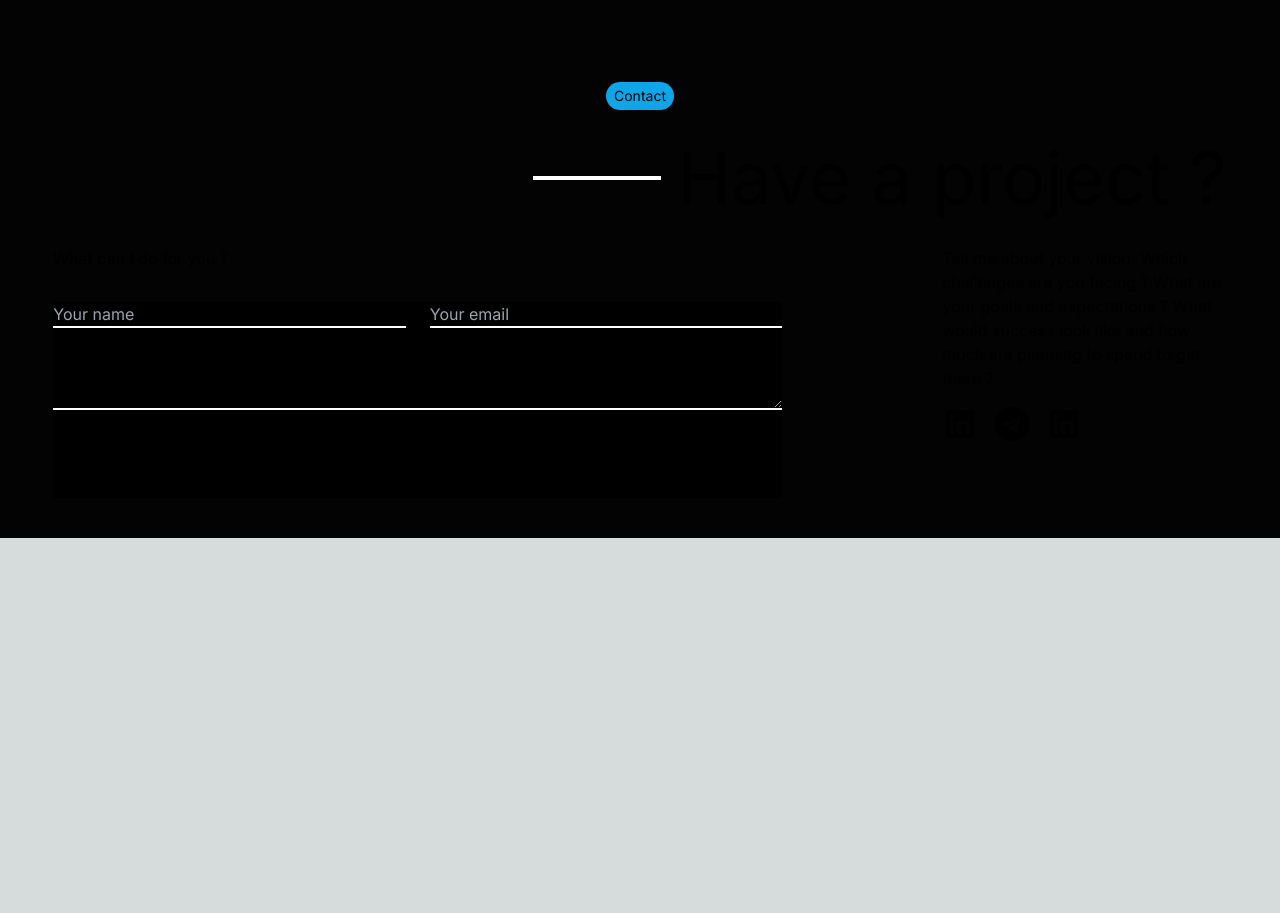
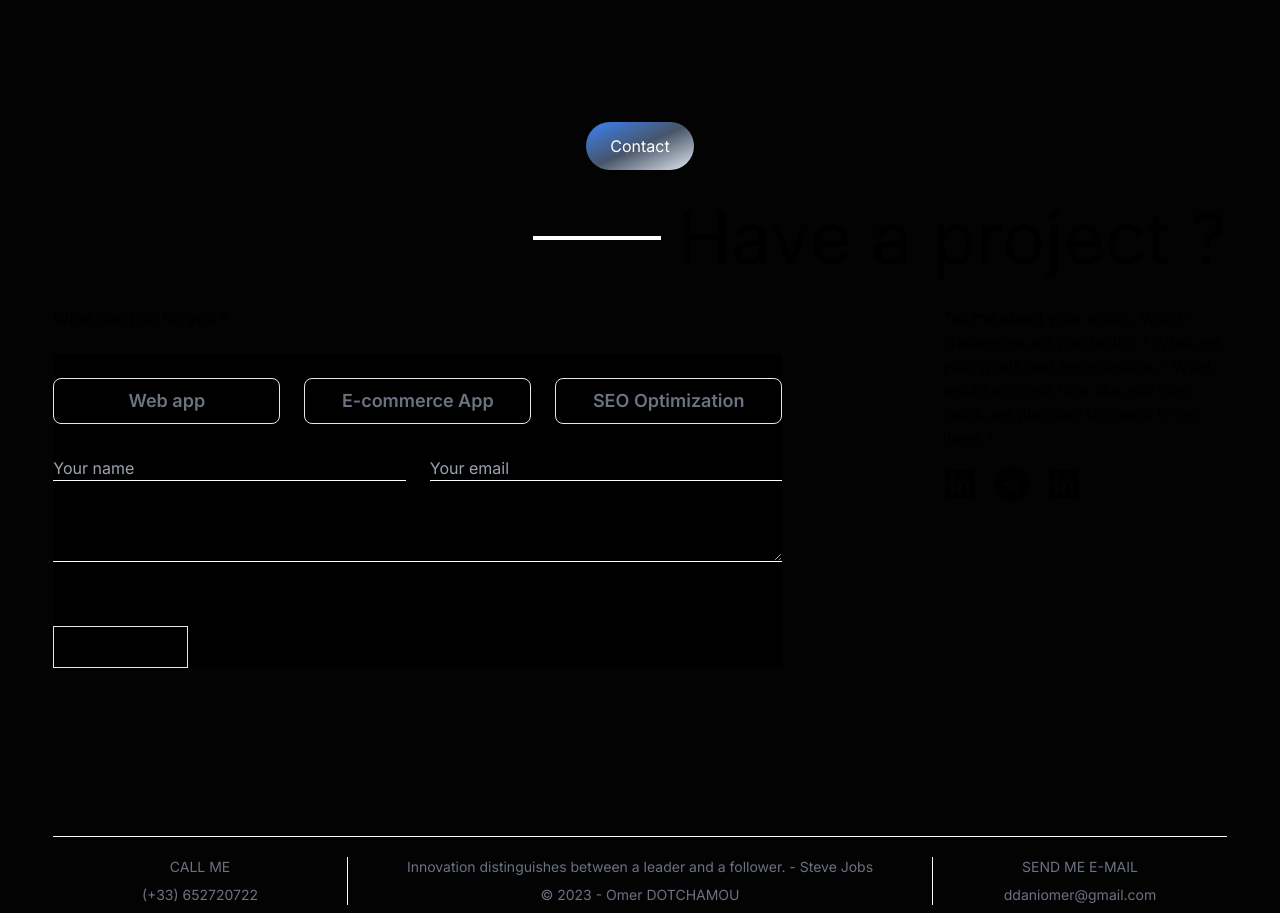
Before and after one commit to DaniOmer/nextjs-portfolio, a Next.js app: page / in a window 1280 px wide. Shown: the part 1540-2453 px from the top of the page. Before the commit the page ends 2078 px from the top, so only its background shows below. Built offline with nearby package versions, Linux system fonts and the light colour scheme.

Commit message:
Setting up getForm for contact section

```diff
--- a/package.json
+++ b/package.json
@@ -13,7 +13,8 @@
     "react": "^18",
     "react-dom": "^18",
     "react-icons": "^4.11.0",
-    "react-type-animation": "^3.2.0"
+    "react-type-animation": "^3.2.0",
+    "resend": "^1.1.0"
   },
   "devDependencies": {
     "autoprefixer": "^10",
--- a/src/app/page.js
+++ b/src/app/page.js
@@ -5,6 +5,7 @@ import NavBar from "@/components/NavBar/NavBar";
 import Services from "@/components/Services/Services";
 import Works from "@/components/Works/Works";
 import Contact from "@/components/Contact/Contact";
+import Footer from "@/components/Footer/Footer";
 
 export default function Home() {
   return (
@@ -15,6 +16,7 @@ export default function Home() {
         <Services />
         <Works />
         <Contact />
+        <Footer />
       </div>
     </main>
   );
--- a/src/components/Contact/Contact.jsx
+++ b/src/components/Contact/Contact.jsx
@@ -1,8 +1,49 @@
+import React, { useState } from "react";
 import SectionTitle from "../SectionTitle/SectionTitle";
 import { AiFillLinkedin } from "react-icons/ai";
 import { FaTelegram } from "react-icons/fa";
 
 const Contact = () => {
+  const [isFormFilled, setIsFormFilled] = useState(true);
+  const [emailSuccess, setEmailSuccess] = useState(false);
+
+  // const handleSubmit = async (e) => {
+  //   e.preventDefault();
+  //   if (
+  //     e.target.subject.value === "" ||
+  //     e.target.name.value === "" ||
+  //     e.target.email.value === "" ||
+  //     e.target.message.value === ""
+  //   ) {
+  //     setIsFormFilled(false);
+  //   } else {
+  //     const data = {
+  //       subject: e.target.subject.value,
+  //       name: e.target.name.value,
+  //       email: e.target.email.value,
+  //       message: e.target.message.value,
+  //     };
+  //     const JSONdata = JSON.stringify(data);
+  //     const endpoint = "/api/send";
+  //     const options = {
+  //       method: "POST",
+  //       headers: {
+  //         "Content-Type": "application/json",
+  //       },
+  //       body: JSONdata,
+  //     };
+
+  //     const response = await fetch(endpoint, options);
+  //     const resData = await response.json();
+  //     console.log(resData);
+
+  //     if (resData.status === 200) {
+  //       setEmailSuccess(true);
+  //       console.log("Message sent successfully!");
+  //     }
+  //   }
+  // };
+
   return (
     <section className="mt-4 pt-20 md:pt-32" id="contact">
       <SectionTitle title="Contact" />
@@ -11,33 +52,132 @@ const Contact = () => {
           <span className="block w-16 md:w-32 h-1 bg-white"></span>
           <p className="text-3xl md:text-7xl">Have a project ?</p>
         </div>
-        <div className="mt-8 grid grid-cols-1 md:grid-cols-3 md:gap-40">
+        <div className="mt-8 grid grid-cols-1 lg:grid-cols-3 lg:gap-40">
           <div className="col-span-2">
-            <h3>What can I do for you ?</h3>
-            <form action="" className="bg-black mb-10">
+            <h3 className="mb-6">What can I do for you ?</h3>
+            {!isFormFilled ? (
+              <div
+                class="bg-red-100 border border-red-400 text-red-700 px-4 py-3 rounded relative"
+                role="alert"
+              >
+                <span class="block sm:inline font-semibold">
+                  Please complete all the fields.
+                </span>
+                <span
+                  class="absolute top-0 bottom-0 right-0 px-4 py-3"
+                  onClick={() => setIsFormFilled(true)}
+                >
+                  <svg
+                    class="fill-current h-6 w-6 text-red-500"
+                    role="button"
+                    xmlns="http://www.w3.org/2000/svg"
+                    viewBox="0 0 20 20"
+                  >
+                    <title>Close</title>
+                    <path d="M14.348 14.849a1.2 1.2 0 0 1-1.697 0L10 11.819l-2.651 3.029a1.2 1.2 0 1 1-1.697-1.697l2.758-3.15-2.759-3.152a1.2 1.2 0 1 1 1.697-1.697L10 8.183l2.651-3.031a1.2 1.2 0 1 1 1.697 1.697l-2.758 3.152 2.758 3.15a1.2 1.2 0 0 1 0 1.698z" />
+                  </svg>
+                </span>
+              </div>
+            ) : null}
+            <form
+              className="bg-black mb-10"
+              action="https://getform.io/f/6ee77c86-f4e5-45ce-82a0-8337a719acff"
+              method="POST"
+            >
+              <ul className="grid w-full gap-6 md:grid-cols-3">
+                <li>
+                  <input
+                    type="radio"
+                    id="web-app"
+                    name="subject"
+                    value="web-app"
+                    className="peer opacity-0"
+                    readOnly="true"
+                    required
+                  />
+                  <label
+                    htmlFor="web-app"
+                    className="inline-flex items-center justify-center w-full py-2 text-gray-500 border border-gray-200 rounded-lg cursor-pointer peer-checked:bg-white hover:text-gray-600 hover:bg-gray-400"
+                  >
+                    <div className="block">
+                      <p className="w-pl text-lg font-semibold">Web app</p>
+                    </div>
+                  </label>
+                </li>
+                <li>
+                  <input
+                    type="radio"
+                    id="ecommerce-app"
+                    name="subject"
+                    value="ecommerce-app"
+                    className="peer opacity-0"
+                    readOnly="true"
+                    required
+                  />
+                  <label
+                    htmlFor="ecommerce-app"
+                    className="inline-flex items-center justify-center w-full py-2 text-gray-500 border border-gray-200 rounded-lg cursor-pointer peer-checked:bg-white hover:text-gray-600 hover:bg-gray-400"
+                  >
+                    <div className="block text-center">
+                      <p className="w-full text-lg font-semibold">
+                        E-commerce App
+                      </p>
+                    </div>
+                  </label>
+                </li>
+                <li>
+                  <input
+                    type="radio"
+                    id="seo-app"
+                    name="subject"
+                    value="seo-app"
+                    className="peer opacity-0"
+                    readOnly="true"
+                    required
+                  />
+                  <label
+                    htmlFor="seo-app"
+                    className="inline-flex items-center justify-center w-full py-2 text-gray-500 border border-gray-200 rounded-lg cursor-pointer peer-checked:bg-white hover:text-gray-600 hover:bg-gray-400"
+                  >
+                    <div className="block text-center">
+                      <p className="w-full text-lg font-semibold">
+                        SEO Optimization
+                      </p>
+                    </div>
+                  </label>
+                </li>
+              </ul>
               <div className="gap-6 mb-8 mt-8 w-full grid grid-cols-2">
                 <input
                   type="text"
+                  name="name"
                   placeholder="Your name"
-                  className="bg-black border-b-2 border-white focus:outline-none"
+                  className="bg-black border-b border-white focus:outline-none"
+                  required
                 />
                 <input
-                  type="text"
+                  type="email"
+                  name="email"
                   placeholder="Your email"
-                  className="bg-black border-b-2 border-white focus:outline-none"
+                  className="bg-black border-b border-white focus:outline-none"
+                  required
                 />
               </div>
               <div className="flex flex-col">
-                <label htmlFor="details">Project details</label>
+                <label htmlFor="message">Project details</label>
                 <textarea
-                  name="details"
-                  id="details"
+                  name="message"
+                  id="message"
                   cols="2"
                   rows="1"
-                  className="bg-black border-b-2 border-white focus:outline-none"
+                  className="bg-black border-b border-white focus:outline-none"
+                  required
                 ></textarea>
               </div>
-              <button className="hover:bg-transparent hover:border hover:border-gray-700 mt-16">
+              <button
+                type="submit"
+                className="hover:bg-transparent border hover:border-gray-700 py-2 px-4 mt-16 focus:outline-none"
+              >
                 Send request
               </button>
             </form>
--- /dev/null
+++ b/src/components/Footer/Footer.jsx
@@ -0,0 +1,24 @@
+const Footer = () => {
+  return (
+    <footer className="mt-24 pt-5 pb-2 border-t border-white md:mt-32">
+      <div className="grid grid-cols-1 md:grid-cols-4">
+        <div className="text-center text-sm mb-8 md:mb-0 text-gray-500">
+          <span className="block uppercase mb-2">Call me</span>
+          <p>(+33) 652720722</p>
+        </div>
+        <div className="text-center text-sm text-gray-500 col-span-2 mb-8 md:mb-0 md:border-l md:border-r border-white">
+          <span className="block mb-2 md:px-1">
+            Innovation distinguishes between a leader and a follower. - Steve
+            Jobs
+          </span>
+          <p>&copy; 2023 - Omer DOTCHAMOU</p>
+        </div>
+        <div className="text-center text-sm text-gray-500 mb-8 md:mb-0 row-start-2 md:row-start-auto">
+          <span className="block uppercase mb-2">Send me e-mail</span>
+          <p>ddaniomer@gmail.com</p>
+        </div>
+      </div>
+    </footer>
+  );
+};
+export default Footer;
--- a/src/components/HeroSection/HeroSection.jsx
+++ b/src/components/HeroSection/HeroSection.jsx
@@ -1,6 +1,7 @@
 import { TypeAnimation } from "react-type-animation";
 import Image from "next/image";
 import Avatar from "../../../public/images/avatar.png";
+// import Resume from "@/assets/resume.pdf";
 
 const HeroSection = () => {
   return (
@@ -14,7 +15,7 @@ const HeroSection = () => {
             <br />
             <TypeAnimation
               sequence={[
-                "Omer",
+                "Omer Dotch",
                 1000,
                 "Web Developer",
                 1000,
@@ -38,7 +39,9 @@ const HeroSection = () => {
               <a href="#contact">Hire Me</a>
             </button>
             <button className="py-3 px-6 mt-3 rounded-full bg-transparent text-white hover:bg-slate-800 border border-white cursor-pointer transition delay-0 duration-300">
-              <a href="#contact">Download CV</a>
+              <a href="../../../public/resume.pdf" download>
+                Download CV
+              </a>
             </button>
           </div>
         </div>
--- a/src/components/MenuOverlay/MenuOverlay.jsx
+++ b/src/components/MenuOverlay/MenuOverlay.jsx
@@ -2,7 +2,7 @@ import NavLink from "../NavBar/NavLink";
 
 const MenuOverlay = ({ links, setIsMenuOpen }) => {
   return (
-    <ul className="flex flex-col py-4 items-center gap-12 mb-10">
+    <ul className="md:hidden flex flex-col py-4 items-center gap-12 mb-10">
       {links.map((link, index) => (
         <li key={index} onClick={() => setIsMenuOpen(false)}>
           <NavLink href={link.href} title={link.title} />
--- a/src/components/SectionTitle/SectionTitle.jsx
+++ b/src/components/SectionTitle/SectionTitle.jsx
@@ -1,7 +1,7 @@
 const SectionTitle = ({ title }) => {
   return (
     <div>
-      <h1 className="text-sm mb-8 py-1 px-2 rounded-full bg-sky-500 w-fit mx-auto">
+      <h1 className="py-3 px-6 mb-8 rounded-full bg-gradient-to-br from-blue-500 via-slate-600 to-slate-200 hover:from-slate-200 hover:to-slate-200 text-white hover:text-black cursor-pointer transition-all delay-0 duration-300 w-fit mx-auto">
         {title}
       </h1>
     </div>
--- a/src/components/Works/WorkCard.jsx
+++ b/src/components/Works/WorkCard.jsx
@@ -1,6 +1,4 @@
 import Image from "next/image";
-import { VscPreview } from "react-icons/vsc";
-import { FaGithubSquare } from "react-icons/fa";
 
 const WorkCard = ({ image, title, description, preview, languages }) => {
   return (
```
Also changed, not shown: src/app/api/send/route.js (added, +29 -0 lines), src/components/NavBar/NavBar.jsx (+11 -5 lines), 2 other files (tests, documents, lock files or other folders).
